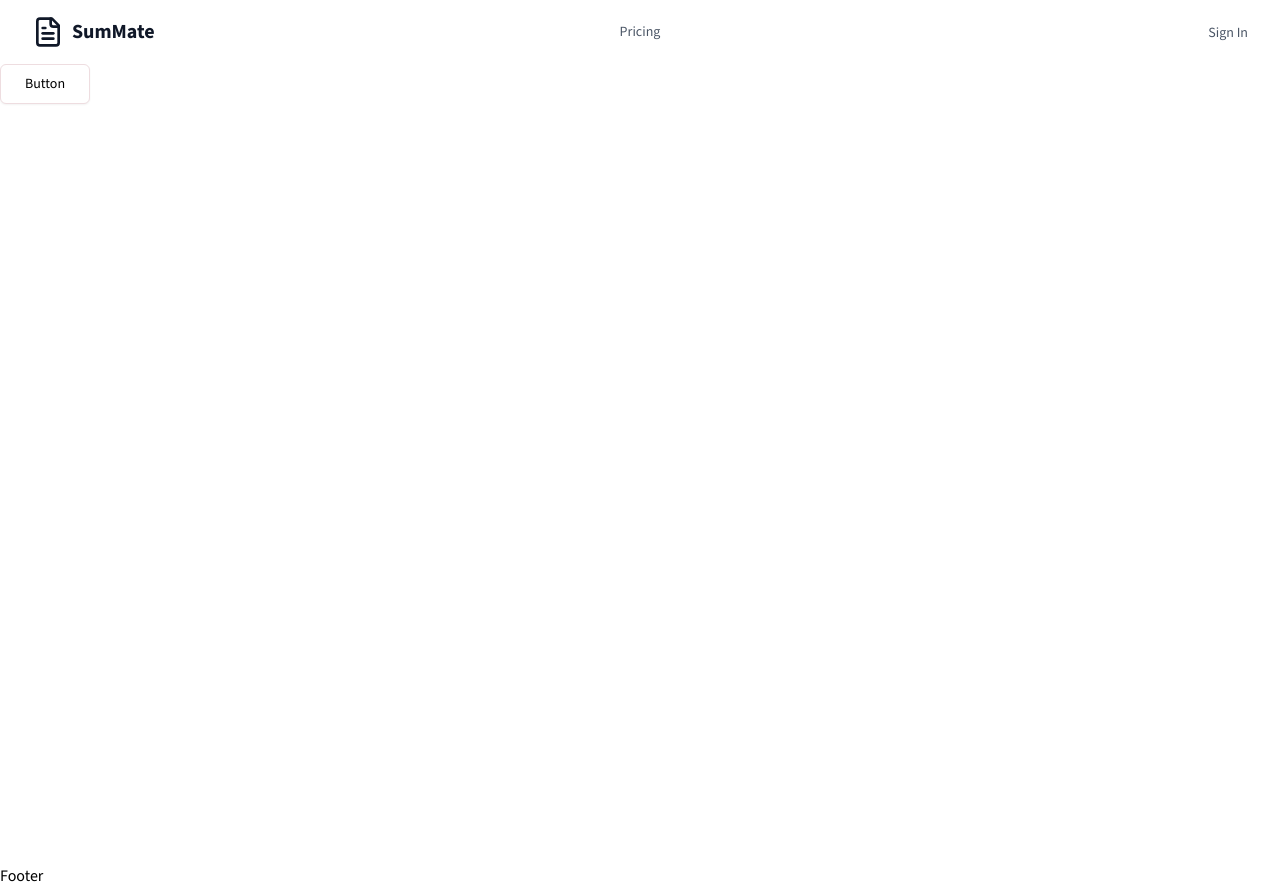
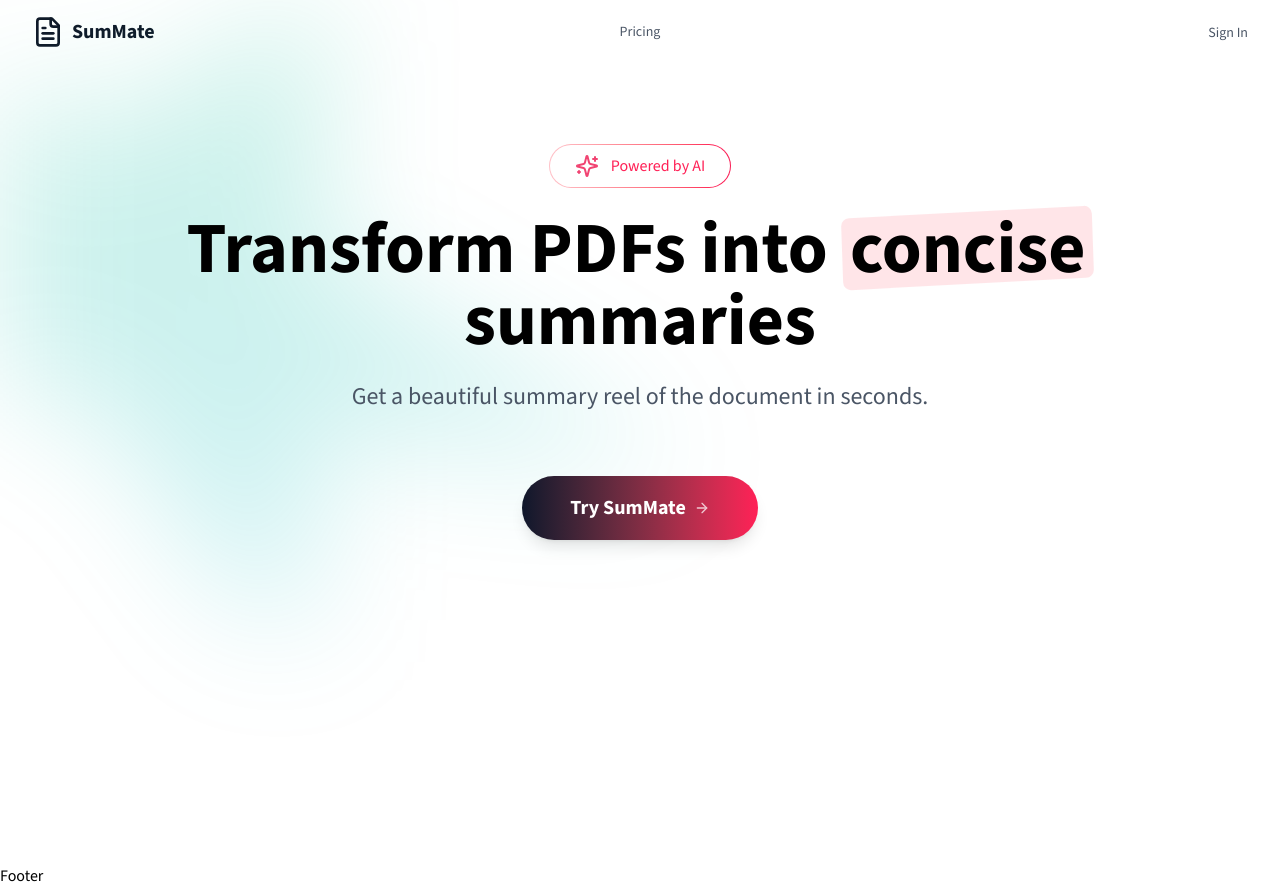
Before and after one commit to Jacquesehrardt/SumMate, a Next.js app: page / in a window 1280 px wide. Built offline with nearby package versions, Linux system fonts and the light colour scheme.

Commit message:
Added Hero Section

```diff
--- a/app/globals.css
+++ b/app/globals.css
@@ -207,6 +207,22 @@
   button {
     @apply hover:cursor-pointer bg-rose-600 hover:bg-rose-700;
   }
+
+  @keyframes gradient-x {
+    0%,
+    100% {
+      background-size: 200% 100%;
+      background-position: left center;
+    }
+    50% {
+      background-size: 200% 100%;
+      background-position: right center;
+    }
+  }
+
+  .animate-gradient-x {
+    animation: gradient-x 3s ease infinite;
+  }
 }
 
 @utility container {
--- a/app/page.tsx
+++ b/app/page.tsx
@@ -1,10 +1,17 @@
-import { Button } from "@/components/ui/button";
 import Image from "next/image";
+import HeroSection from "@/components/home/hero-section";
+import BgGradient from "@/components/common/bg-gradient";
 
 export default function Home() {
   return (
-    <div className="">
-      <Button variant="outline" size={"lg"}>Button</Button>
+    <div className="relative w-full">
+      <BgGradient />
+      <div className="flex flex-col">
+        <HeroSection />
+      </div>
+      {/* <HowItWorksSection />
+      <PricingSection />
+      <CTASection /> */}
     </div>
   );
 }
--- /dev/null
+++ b/components/common/bg-gradient.tsx
@@ -0,0 +1,25 @@
+export default function BgGradient({
+   children,
+   className,
+}: {
+   children?: React.ReactNode,
+   className?: string,
+}) {
+   return (
+      <div className={`relative isolate ${className}`}>
+         <div
+            aria-hidden="true"
+            className="pointer-events-none absolute inset-x-0 -top-40 -z-10 transform-gpu overflow-hidden blur-3xl sm:-top-30"
+         >
+            <div
+               style={{
+                  clipPath:
+                     "polygon(50% 0%, 61% 35%, 98% 35%, 68% 57%, 79% 91%, 50% 70%, 21% 91%, 32% 57%, 2% 35%, 39% 35%)",
+               }}
+               className="relative left-[calc(50%-11rem)] aspect-1155/678 w-[36.125rem] -translate-x-1/2 rotate-[30deg] bg-linear-to-br from-emerald-500 via-teal-500 to-cyan-500 opacity-20 sm:left-[calc(50%-30rem)] sm:w-[72rem]"
+            />
+         </div>
+         {children}
+      </div>
+   );
+}
--- /dev/null
+++ b/components/home/hero-section.tsx
@@ -0,0 +1,51 @@
+import { Button } from "@/components/ui/button";
+import { Badge } from "@/components/ui/badge";
+import { ArrowRight, Sparkles } from "lucide-react";
+import Link from "next/link";
+
+export default function HeroSection() {
+   return (
+      <section className="relative mx-auto flex flex-col z-0 items-center justify-center py-16 sm:py-20 lg:pb-28 transition-all animate-in lg:px-12 max-w-7xl">
+         <div className="">
+            <div className="relative p-[1px] overflow-hidden rounded-full bg-linear-to-r from-rose-200 via-rose-500 to-rose-800 animate-gradient-x group">
+               <Badge
+                  variant={"secondary"}
+                  className="relative px-6 py-2 text-base font-medium bg-white rounded-full group-hover:bg-gray-50 transition-colors duration-200"
+               >
+                  <Sparkles className="h-6 w-6 mr-2 text-rose-600 animate-pulse" />
+                  <p className="text-base text-rose-500">Powered by AI</p>
+               </Badge>
+            </div>
+         </div>
+         <h1 className="font-bold py-6 text-center">
+            Transform PDFs into{" "}
+            <span className="relative inline-block">
+               <span className="relative z-10 px-2">concise</span>
+               <span
+                  className="absolute inset-0 bg-rose-200/50 -rotate-2 rounded-lg transform -skew-y-1"
+                  aria-hidden="true"
+               ></span>
+            </span>
+            {" "}summaries
+         </h1>
+         <h2 className="text-lg sm:text-xl lg:text-2xl text-center px-4 lg:px-0 lg:max-w-4xl text-gray-600">
+            Get a beautiful summary reel of the document in seconds.
+         </h2>
+         <div>
+            <Button
+            variant={"link"}
+            className="text-white mt-6 text-base sm:text-lg lg:text-xl rounded-full px-8 sm:px-10 lg:px-12 py-6 sm:py-7 lg:py-8 lg:mt-16 bg-linear-to-r from-slate-900 to-rose-500 hover:from-rose-500 hover:to-slate-900 hover:no-underline font-bold shadow-lg transition-all duration-300"
+            >
+               <Link
+                  href={"/#pricing"}
+                  className="flex gap-2 items-center"
+               >
+                  <span>Try SumMate</span>
+                  <ArrowRight className="animate-pulse" />
+               </Link>
+
+            </Button>
+         </div>
+      </section>
+   );
+}
--- /dev/null
+++ b/components/ui/badge.tsx
@@ -0,0 +1,46 @@
+import * as React from "react"
+import { Slot } from "@radix-ui/react-slot"
+import { cva, type VariantProps } from "class-variance-authority"
+
+import { cn } from "@/lib/utils"
+
+const badgeVariants = cva(
+  /*[&>svg]:size-3*/"inline-flex items-center justify-center rounded-md border px-2 py-0.5 text-xs font-medium w-fit whitespace-nowrap shrink-0 gap-1 [&>svg]:pointer-events-none focus-visible:border-ring focus-visible:ring-ring/50 focus-visible:ring-[3px] aria-invalid:ring-destructive/20 dark:aria-invalid:ring-destructive/40 aria-invalid:border-destructive transition-[color,box-shadow] overflow-hidden",
+  {
+    variants: {
+      variant: {
+        default:
+          "border-transparent bg-primary text-primary-foreground [a&]:hover:bg-primary/90",
+        secondary:
+          "border-transparent bg-secondary text-secondary-foreground [a&]:hover:bg-secondary/90",
+        destructive:
+          "border-transparent bg-destructive text-white [a&]:hover:bg-destructive/90 focus-visible:ring-destructive/20 dark:focus-visible:ring-destructive/40 dark:bg-destructive/70",
+        outline:
+          "text-foreground [a&]:hover:bg-accent [a&]:hover:text-accent-foreground",
+      },
+    },
+    defaultVariants: {
+      variant: "default",
+    },
+  }
+)
+
+function Badge({
+  className,
+  variant,
+  asChild = false,
+  ...props
+}: React.ComponentProps<"span"> &
+  VariantProps<typeof badgeVariants> & { asChild?: boolean }) {
+  const Comp = asChild ? Slot : "span"
+
+  return (
+    <Comp
+      data-slot="badge"
+      className={cn(badgeVariants({ variant }), className)}
+      {...props}
+    />
+  )
+}
+
+export { Badge, badgeVariants }
```
